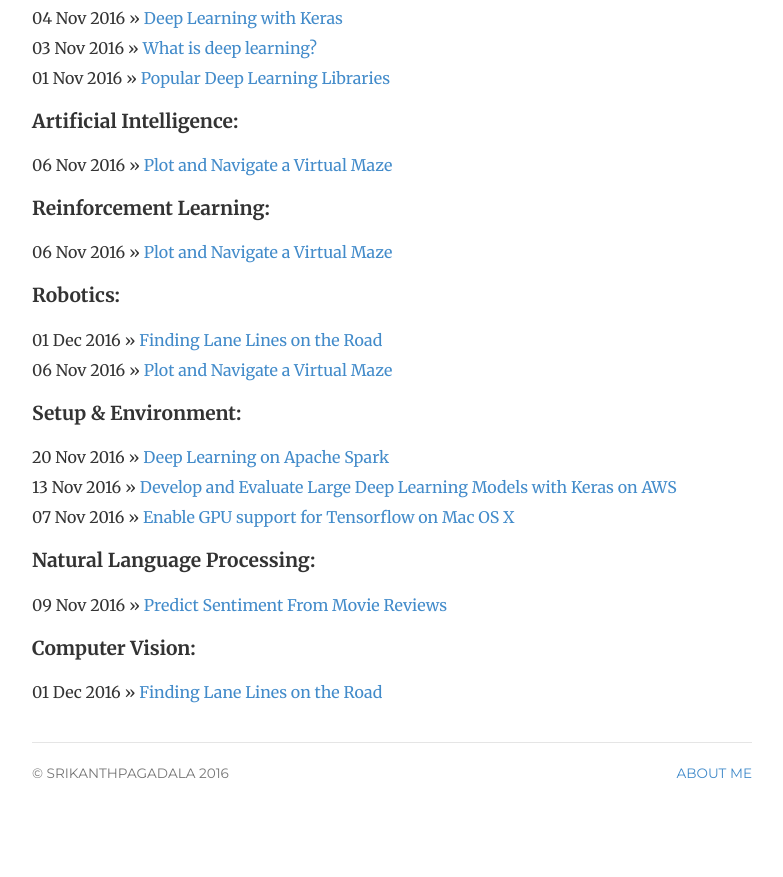
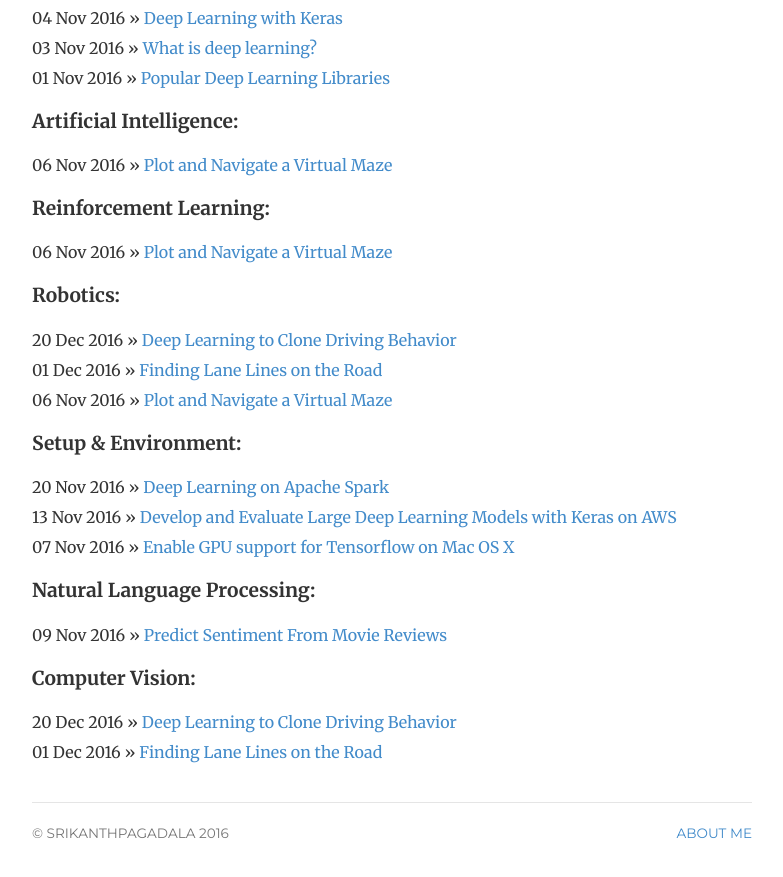
Before and after one commit to srikanthpagadala/srikanthpagadala.github.io, a Jekyll site: the page built from notes/index.html, in a window 1280 px wide and 900 px high, scrolled down 1183 px. Shown: the top 877 px of the window, without its empty margins (248-1031 px from the left). Built offline with Jekyll 4.4.1, drawn with Linux system fonts in a browser that asks for light colours; before the commit the page ends 2023 px from its top, so only the background shows below that; some of the changed lines change nothing that is shown.

Commit message:
new blog 2016-12-20-clone-driving-behavior

```diff
--- a/_posts/2016-12-01-finding-lane-lines-on-the-road.md
+++ b/_posts/2016-12-01-finding-lane-lines-on-the-road.md
@@ -35,3 +35,6 @@
 **Finding Lanes Lines Fail**
 
 [![](/img/playvideo.jpg)](https://youtu.be/rH62HafQlT0){:target="_blank"}
+
+
+Next: [Deep Learning to Clone Driving Behavior](/notes/2016/12/20/clone-driving-behavior)
--- /dev/null
+++ b/_posts/2016-12-20-clone-driving-behavior.md
@@ -0,0 +1,38 @@
+---
+layout: post
+title: "Deep Learning to Clone Driving Behavior"
+date: 2016-12-20
+categories: ['Computer Vision', 'Robotics']
+---
+
+In this project we will Train a deep neural network to drive a car like us!
+
+The goal is to drive a car autonomously in a simulator using a deep neural network trained on human driving behavior. Udacity has provided a simulator and a python script (drive.py) that connects our DNN with the simulator. The simulator has two modes. In the "training mode" on track-1 the car can be controlled through a keyboard to generate training data. Training data consists of images captured by three cameras mounted on the car and corresponding steering angle. A model is trained on the training data that can be used to predict steering angles while driving on unseen track-2 in simulator.
+
+## Problem Statement
+
+I took upon myself to find a solution that will be extremely light weight. It should not require any powerful GPU machine or Amazon EC2 instance. It should run easily on my 2012 MBP with 8 GB memory. Yet it should be fast. Each epoch should not take more than 2mins. Also, for the design and model architecture, I refused to entertain any idea or concept that were not taught in the class. Although, I do assume that you have atleast taken "Intro to Machine Learning" class. It should be a required prerequisite IMHO.
+
+## Result
+
+The following videos show the final model driving the car autonomously on two different tracks:
+
+Track 1                       |  Track 2
+:----------------------------:|:------------------------------:
+[![Track 1](/img/track-1.png)](https://youtu.be/mYejcv8uDkw) | [![Track 2](/img/track-2.png)](https://youtu.be/TlTQVpRr6N8)
+
+## Model Fitting
+
+Below is the console output from fitting the model:
+
+![Console Output](/img/console-output.png)
+
+## Conclusion
+
+An important observation here is that the average time taken by each Epoch is only 1.7mins on a plain 2012 MBP. No fancy hardware. No intricate concepts at play here.
+
+So we have achieved our goal of finding a DNN model that can be trained on vanilla hardware without compromising on the quality or training time. Hurray!
+
+[Source Code](https://github.com/srikanthpagadala/udacity/tree/master/Self-Driving%20Car%20Engineer%20Nanodegree/BehavioralCloning-P3){:target="_blank"}
+
+[Report](https://srikanthpagadala.github.io/serve/carnd-behavioral-cloning-p3-report.html)
```
Also changed, not shown: img/console-output.png (added), img/track-1.png (added), img/track-2.png (added).
